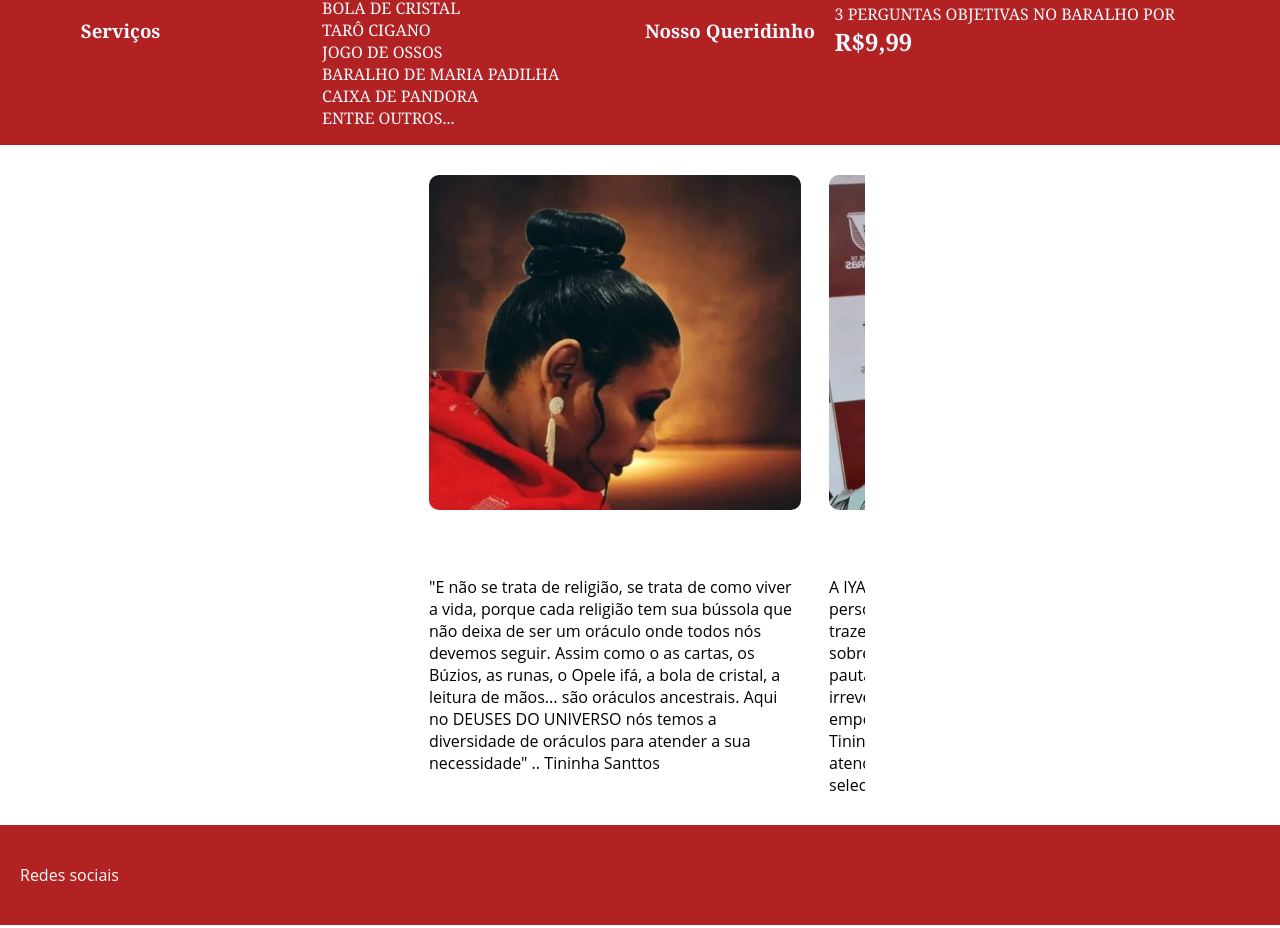
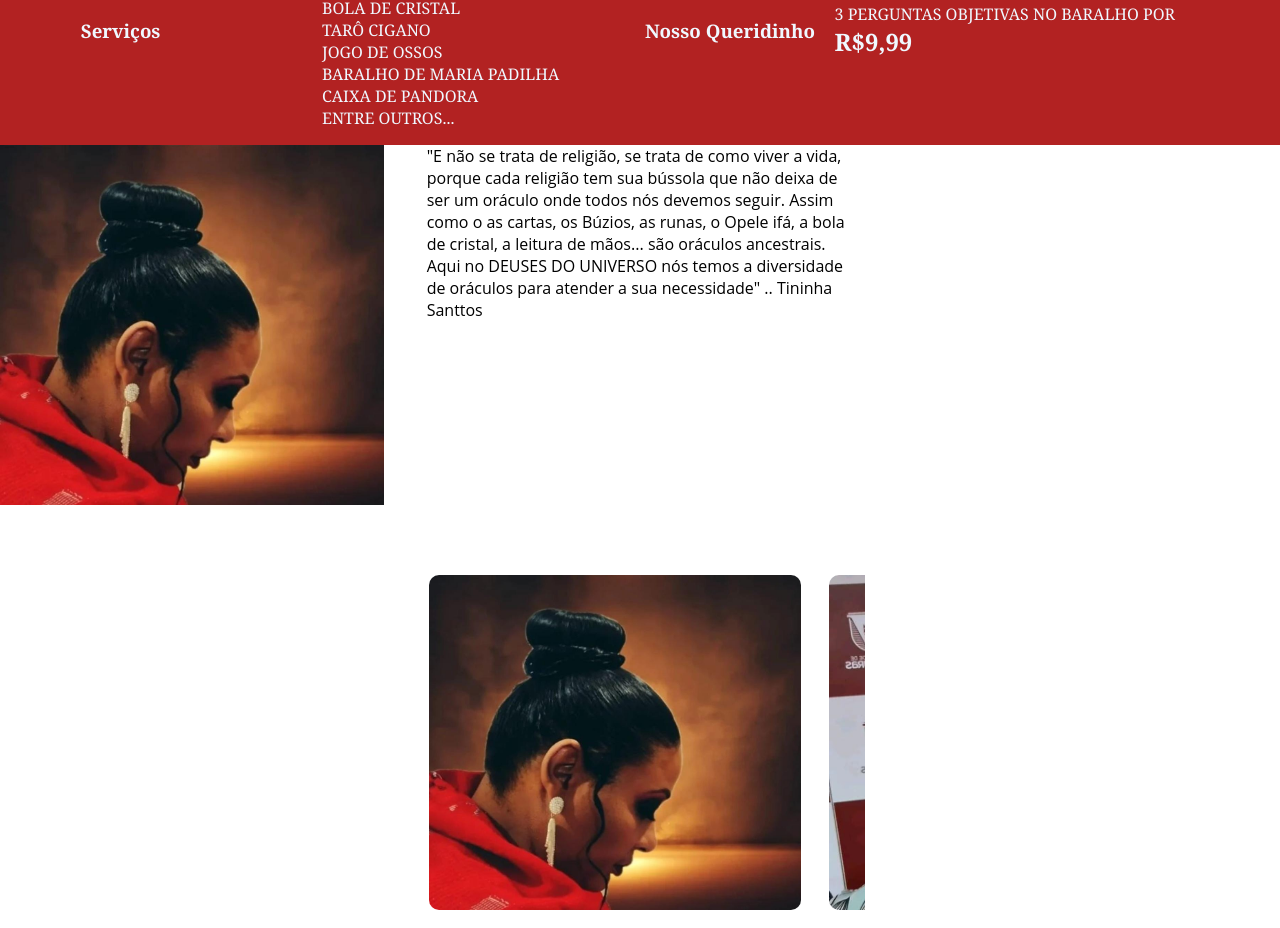
Before and after one commit to devpeixoto/Deusesdouniverso, a React (Vite) app: page / in a window 1280 px wide. Shown: the part 990-1918 px from the top of the page. Built offline with nearby package versions, Linux system fonts and the light colour scheme.

Commit message:
acrescentando descricao

```diff
--- a/src/App.jsx
+++ b/src/App.jsx
@@ -5,6 +5,7 @@ import Sale from "./Pages/sale/sale"
 import Capa from "./Pages/Capa/capa"
 import Phone from "./Pages/Phone/phone"
 import CarSlid from "./components/carrousel"
+import Description from "./Pages/description/description"
 
 function App () {
     return (
@@ -12,6 +13,7 @@ function App () {
             <Capa />
             <Phone />
             <Sale />
+            <Description />
             <CarSlid />
         </div>
 
--- /dev/null
+++ b/src/Pages/description/description.jsx
@@ -0,0 +1,26 @@
+import React from "react";
+import './style.css'
+
+import imge1 from '../../../public/img/tininha.jpeg'
+import imge2 from '../../../public/img/tininha03.jpeg'
+
+const Description = () => {
+    return (
+        <div className="desc">
+            <div className="desc2">
+                <img src={imge1} />
+            </div>
+            <div>
+                "E não se trata de religião, se trata de como viver a vida, porque cada religião tem sua bússola que
+                não deixa de ser um oráculo onde todos nós devemos seguir. Assim como o as cartas, os Búzios, as runas,
+                o Opele ifá, a bola de cristal, a leitura de mãos... são oráculos ancestrais.
+                Aqui no DEUSES DO UNIVERSO nós temos a diversidade de oráculos para atender a sua necessidade" .. Tininha Santtos
+            </div>
+            <div >
+
+            </div>
+        </div>
+    )
+}
+
+export default Description
--- /dev/null
+++ b/src/Pages/description/style.css
@@ -0,0 +1,16 @@
+.desc{
+    width: 100%;
+    height: 400px;
+    /* background-color: black; */
+    display: grid;
+    grid-template-columns: 1fr 1fr 1fr;
+}
+.desc2{
+    height: 400px;
+
+}
+
+.desc2 img{
+    height: 90%;
+    width: 90%;
+}
```
